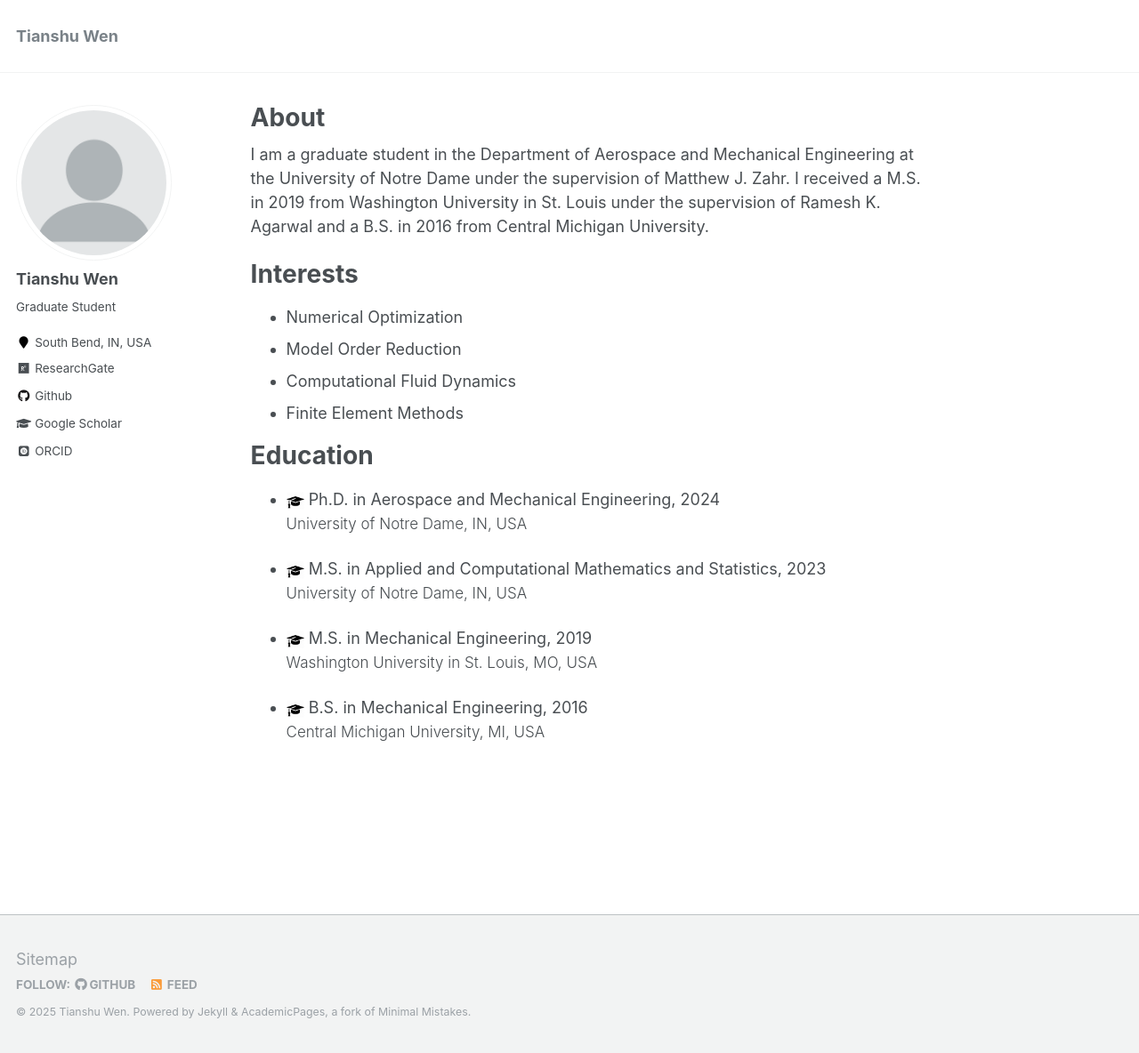
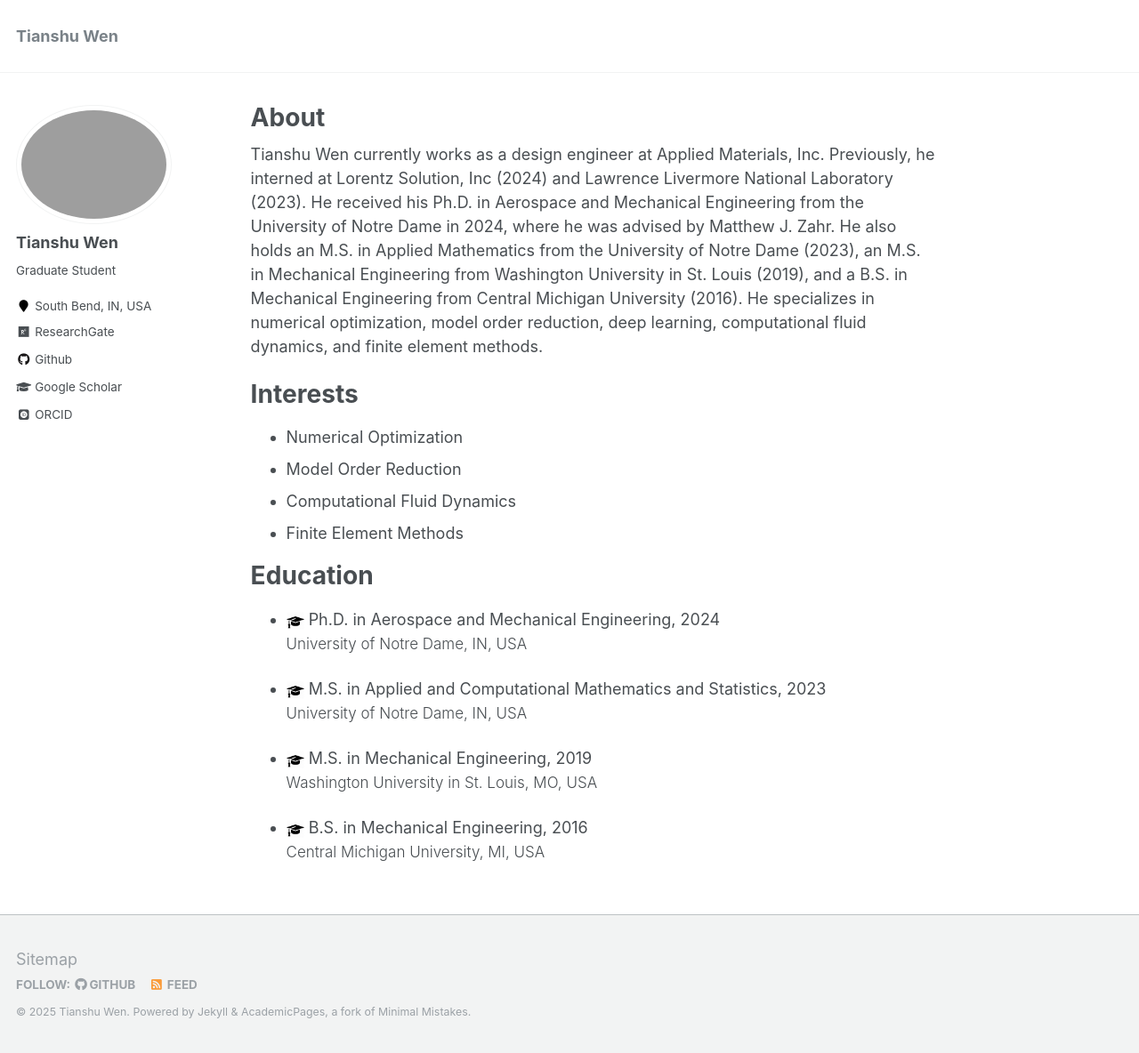
Before and after one commit to tianshuw/tianshuw.github.io, a Jekyll site: the page built from _pages/about.md, in a window 1280 px wide and 1184 px high. Shown: the whole window at 89% size. Built offline with Jekyll 4.4.1, drawn with Linux system fonts in a browser that asks for light colours; some web fonts are replaced.

Commit message:
minor updates

```diff
--- a/_config.yml
+++ b/_config.yml
@@ -81,7 +81,7 @@
 # Site Author
 author:
   name             : "Tianshu Wen"
-  avatar           : "profile.png"
+  avatar           : "avatar.png"
   bio              : "Graduate Student"
   location         : "South Bend, IN, USA"
   employer         :
--- a/_data/authors.yml
+++ b/_data/authors.yml
@@ -2,10 +2,10 @@
 
 Name Name:
   name        : "Tianshu Wen"
-  uri         : "http://wts0835.github.io"
+  uri         : "http://tianshuw.github.io"
   email       : "twen@nd.edu"
   bio         : "This is the first name."
-  avatar      : "bio-photo-2.jpg"
+  avatar      : "avatar.png"
   twitter     : "name"
   google_plus : "Name"
 
--- a/_pages/about.md
+++ b/_pages/about.md
@@ -8,7 +8,7 @@
   - /about.html
 ---
 
-I am a graduate student in the Department of Aerospace and Mechanical Engineering at the University of Notre Dame under the supervision of Matthew J. Zahr. I received a M.S. in 2019 from Washington University in St. Louis under the supervision of Ramesh K. Agarwal and a B.S. in 2016 from Central Michigan University.
+Tianshu Wen currently works as a design engineer at Applied Materials, Inc. Previously, he interned at Lorentz Solution, Inc (2024) and Lawrence Livermore National Laboratory (2023). He received his Ph.D. in Aerospace and Mechanical Engineering from the University of Notre Dame in 2024, where he was advised by Matthew J. Zahr. He also holds an M.S. in Applied Mathematics from the University of Notre Dame (2023), an M.S. in Mechanical Engineering from Washington University in St. Louis (2019), and a B.S. in Mechanical Engineering from Central Michigan University (2016). He specializes in numerical optimization, model order reduction, deep learning, computational fluid dynamics, and finite element methods.
 
 Interests
 ======
```
Also changed, not shown: 1 other file.
